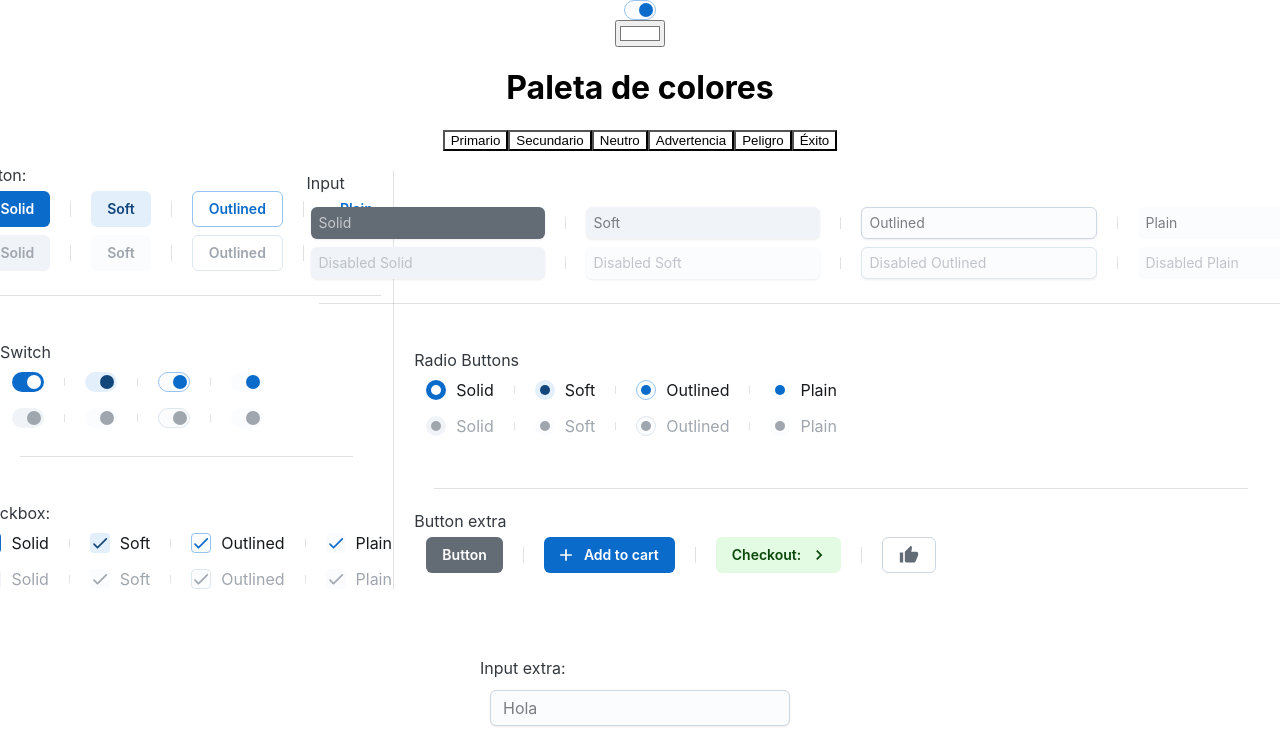
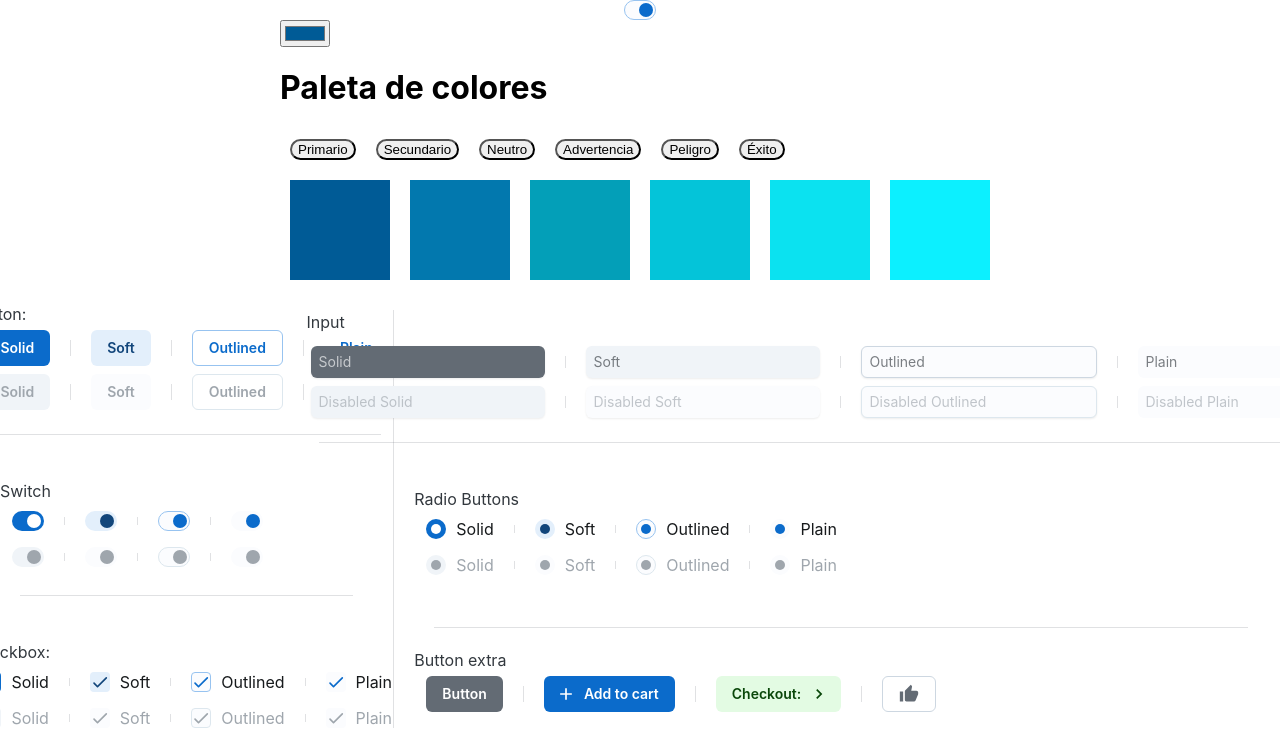
Before and after one commit to Ianguzman/Hermescorp, a React (Create React App) app: page / in a window 1280 px wide. Shown: the top 734 px of the page. Built offline with nearby package versions, Linux system fonts and the light colour scheme.

Commit message:
actualizaciondel29/05/2023

```diff
--- a/src/App.css
+++ b/src/App.css
@@ -1,38 +1,3 @@
-.App {
-  text-align: center;
+button{
+  margin: 10pz;
 }
-
-.App-logo {
-  height: 40vmin;
-  pointer-events: none;
-}
-
-@media (prefers-reduced-motion: no-preference) {
-  .App-logo {
-    animation: App-logo-spin infinite 20s linear;
-  }
-}
-
-.App-header {
-  background-color: #282c34;
-  min-height: 100vh;
-  display: flex;
-  flex-direction: column;
-  align-items: center;
-  justify-content: center;
-  font-size: calc(10px + 2vmin);
-  color: white;
-}
-
-.App-link {
-  color: #61dafb;
-}
-
-@keyframes App-logo-spin {
-  from {
-    transform: rotate(0deg);
-  }
-  to {
-    transform: rotate(360deg);
-  }
-}
--- a/src/App.js
+++ b/src/App.js
@@ -57,7 +57,64 @@ function SpacingGrid() {
 
 }
 
+const Cuadrospalette = () => {
+  const colors = {
+    blue: ['#005b96', '#0278ae', '#039fb8', '#04c4d9', '#0be2f0', '#0cf0ff'],
+    purple: ['#400080', '#5100a8', '#6300d4', '#7500ff', '#9700ff', '#b900ff'],
+    grey: ['#333333', '#4f4f4f', '#6b6b6b', '#878787', '#a3a3a3', '#bfbfbf'],
+    yellow: ['#ffd700', '#ffdd00', '#ffe400', '#ffeb00', '#fff200', '#fff900'],
+    red: ['#a80000', '#c40000', '#e10000', '#ff0000', '#ff1919', '#ff3333'],
+    green: ['#008000', '#009900', '#00b200', '#00cc00', '#00e500', '#00ff00'],
+  };
 
+  const [color, setColor] = useState('blue');
+
+  const handleColorChange = (event) => {
+    setColor(event.target.value);
+  };
+
+  const changeColor = (newColor) => {
+    setColor(newColor);
+  };
+
+  return (
+    <div>
+      <input type="color" value={colors[color][0]} onChange={handleColorChange} />
+      <h1>Paleta de colores</h1>
+      <div>
+        <button style={{ backgroundColor: colors.blue[700], margin: 10, borderRadius: 20 }} onClick={() => changeColor('blue')}>
+          Primario
+        </button>
+        <button style={{ backgroundColor: colors.purple[700], margin: 10, borderRadius: 20 }} onClick={() => changeColor('purple')}>
+          Secundario
+        </button>
+        <button style={{ backgroundColor: colors.grey[700], margin: 10, borderRadius: 20 }} onClick={() => changeColor('grey')}>
+          Neutro
+        </button>
+        <button style={{ backgroundColor: colors.yellow[700], margin: 10, borderRadius: 20 }} onClick={() => changeColor('yellow')}>
+          Advertencia
+        </button>
+        <button style={{ backgroundColor: colors.red[700], margin: 10, borderRadius: 20 }} onClick={() => changeColor('red')}>
+          Peligro
+        </button>
+        <button style={{ backgroundColor: colors.green[700], margin: 10, borderRadius: 20 }} onClick={() => changeColor('green')}>
+          Éxito
+        </button>
+      </div>
+      <Box display="flex" flexWrap="wrap">
+        {colors[color].map((colorCode, index) => (
+          <Box
+            key={index}
+            width="100px"
+            height="100px"
+            backgroundColor={colorCode}
+            margin="10px"
+          />
+        ))}
+      </Box>
+    </div>
+  );
+};
 
 export default function ColorPicker() {
   const [color, setColor] = useState('#ffffff');
@@ -84,38 +141,20 @@ export default function ColorPicker() {
       justifyItems: 'center',
       alignItems: 'center',
 
+
     }}
   >
 
     <ModeSwitcher/>
-      <input type="color" value={color} onChange={handleColorChange} />
-      <h1>Paleta de colores</h1>
-      <div>
-        <button style={{ backgroundColor: color }} onClick={() => changeColor(colors.blue[700])}>
-          Primario
-        </button>
-        <button style={{ backgroundColor: color }} onClick={() => changeColor(colors.purple[700])}>
-          Secundario
-        </button>
-        <button style={{ backgroundColor: color }} onClick={() => changeColor(colors.grey[700])}>
-          Neutro
-        </button>
-        <button style={{ backgroundColor: color }} onClick={() => changeColor(colors.yellow[700])}>
-          Advertencia
-        </button>
-        <button style={{ backgroundColor: color }} onClick={() => changeColor(colors.red[700])}>
-          Peligro
-        </button>
-        <button style={{ backgroundColor: color }} onClick={() => changeColor(colors.green[700])}>
-          Éxito
-        </button>
-      </div>
+
+      <Cuadrospalette/>
 
       <Grid sx={{ flexGrow: 2 }} container>
 
             <Grid item xs={3.5}>
               <Grid container justifyContent="center">
                 <List>
+
                   <Botonnorm />
                 </List>
                 <List>
```
Also changed, not shown: src/componentes/paletacolores.js (added, +24 -0 lines).
